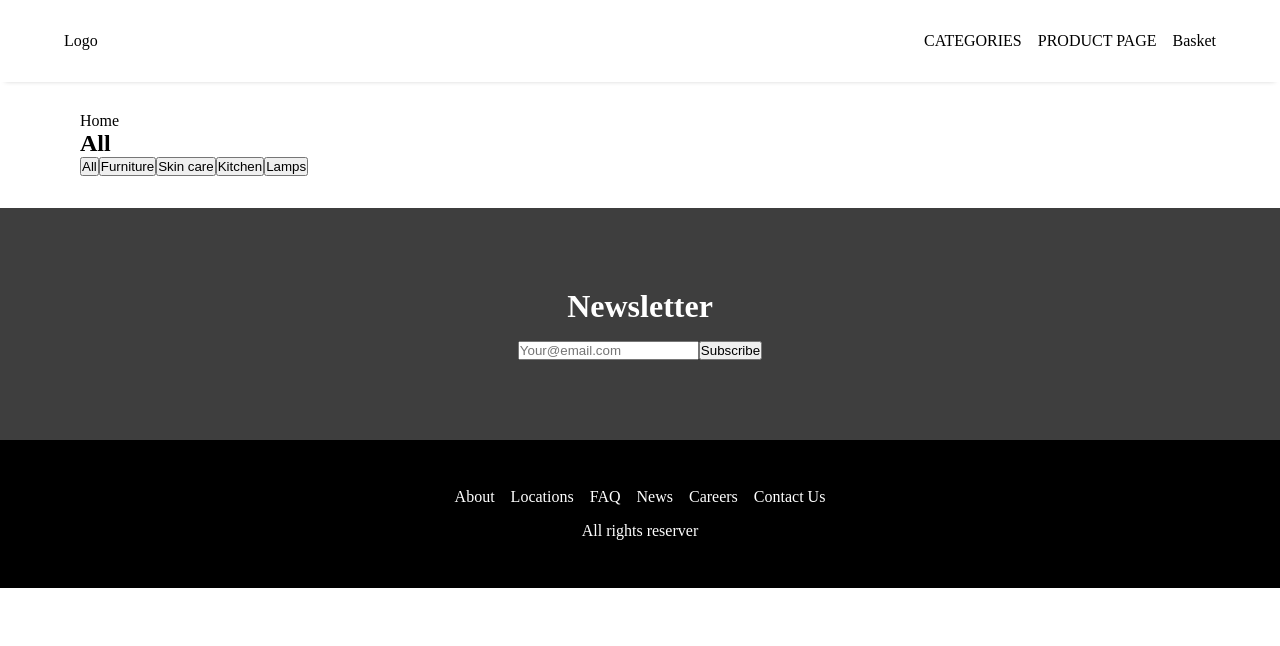
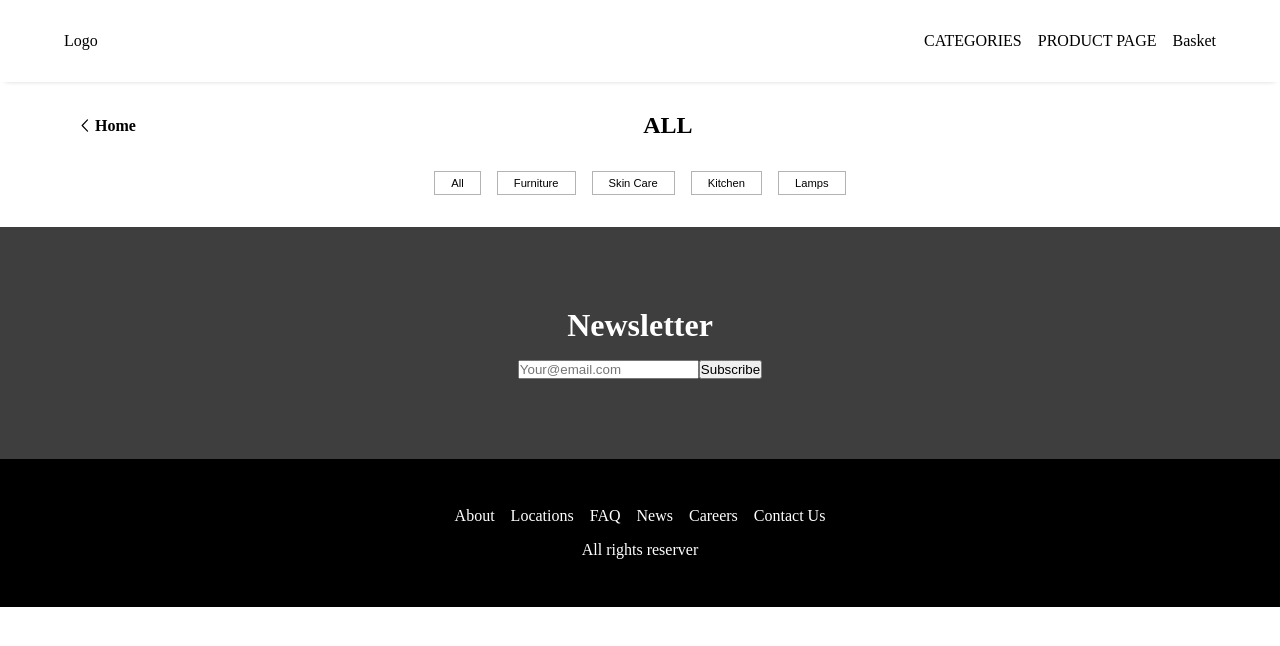
Before and after one commit to OnigiriKing/kumo-market, a React (Create React App) app: page /categories in a window 1280 px wide. Shown: the top 646 px of the page. Built offline with nearby package versions, Linux system fonts and the light colour scheme.

Commit message:
allSvg change, state added in categories

```diff
--- a/src/pages/categories/Categories.jsx
+++ b/src/pages/categories/Categories.jsx
@@ -3,42 +3,47 @@ import { displayProducts } from "../../scripts/displayProudcts";
 import Category from "./components/Category";
 import { Route, Routes } from "react-router-dom";
 import React from "react";
-
+import { allSvg } from "../../svg/allSvg";
 
 export default function Categories() {
 
+  const [category, setCategory] = React.useState("ALL")
   return (
     <div id="categories-page">
       <div className="wrapper categories-wrapper">
         <div className="categories-des">
           <div className="categories-nav">
-             <Link to="/">Home</Link>
-             <h2>All</h2>
+            <Link to="/">{allSvg(15).arrowLeft}Home</Link>
+            <h2>{category.toUpperCase()}</h2>
           </div>
           <div className="categories-btns">
             <Link to={"all"}>
-               <button>All</button>
+              <button onClick={() => setCategory("all")}>All</button>
             </Link>
             <Link to={"furniture"}>
-               <button>Furniture</button>
+              <button onClick={() => setCategory("furniture")}>
+                Furniture
+              </button>
             </Link>
             <Link to={"skin-care"}>
-               <button>Skin care</button>
+              <button onClick={() => setCategory("skin care")}>
+                Skin Care
+              </button>
             </Link>
             <Link to={"kitchen"}>
-               <button>Kitchen</button>
+              <button onClick={() => setCategory("kitchen")}>Kitchen</button>
             </Link>
             <Link to={"lamps"}>
-               <button>Lamps</button>
+              <button onClick={() => setCategory("lamps")}>Lamps</button>
             </Link>
           </div>
         </div>
         <Routes>
           <Route path="/all" element={<Category />} />
-           <Route path="/furniture" element={<Category type="furniture" />} />
-           <Route path="/skin-care" element={<Category type="skinCare" />} />
-           <Route path="/kitchen" element={<Category type="kitchen" />} />
-           <Route path="/lamps" element={<Category type="lamps" />} />
+          <Route path="/furniture" element={<Category type={category} />} />
+          <Route path="/skin-care" element={<Category type={category} />} />
+          <Route path="/kitchen" element={<Category type={category} />} />
+          <Route path="/lamps" element={<Category type={category} />} />
         </Routes>
       </div>
     </div>
--- a/src/pages/categories/components/Category.jsx
+++ b/src/pages/categories/components/Category.jsx
@@ -1,5 +1,4 @@
 import { displayProducts } from "../../../scripts/displayProudcts";
-import { Link } from "react-router-dom";
 
 
 export default function Category({ type = undefined }) {
--- a/src/pages/navBar/DropMenu.jsx
+++ b/src/pages/navBar/DropMenu.jsx
@@ -1,5 +1,5 @@
 import { Link } from "react-router-dom";
-import { navSvg } from "../../svg/navSvg";
+import { allSvg } from "../../svg/allSvg";
 import { changeClass } from "../../scripts/changeClass";
 
 export default function DropMenu() {
@@ -14,7 +14,7 @@ export default function DropMenu() {
   return (
     <div className="drop-menu">
       <div className="menu-close-button" {...closeMenu()}>
-        {navSvg(40).closeBtn}
+        {allSvg(40).closeBtn}
       </div>
       <Link></Link>
     </div>
--- a/src/pages/navBar/NavBar.jsx
+++ b/src/pages/navBar/NavBar.jsx
@@ -1,5 +1,5 @@
 import { Link } from "react-router-dom";
-import { navSvg } from "../../svg/navSvg";
+import { allSvg } from "../../svg/allSvg";
 import { changeClass } from "../../scripts/changeClass";
 
 export default function NavBar() {
--- a/src/svg/navSvg.jsx
+++ b/src/svg/allSvg.jsx
@@ -1,6 +1,6 @@
 
 
-export function navSvg(width) {
+export function allSvg(width) {
   const navSvg = {
     menuBtn: (
       <svg
@@ -34,6 +34,21 @@ export function navSvg(width) {
         />
       </svg>
     ),
+    arrowLeft: (
+      <svg
+        xmlns="http://www.w3.org/2000/svg"
+        width={width}
+        height={width}
+        viewBox="0 0 24 24"
+      >
+        <g transform="translate(24 0) scale(-1 1)">
+          <path
+            fill="currentColor"
+            d="M11.273 3.687a1 1 0 1 1 1.454-1.374l8.5 9a1 1 0 0 1 0 1.374l-8.5 9.001a1 1 0 1 1-1.454-1.373L19.125 12l-7.852-8.313Z"
+          />
+        </g>
+      </svg>
+    ),
   };
 
   return navSvg;
```
Also changed, not shown: src/dist/style.css, 1 other file (tests, documents, lock files or other folders). Lines whose indentation alone changed are shown as unchanged.
